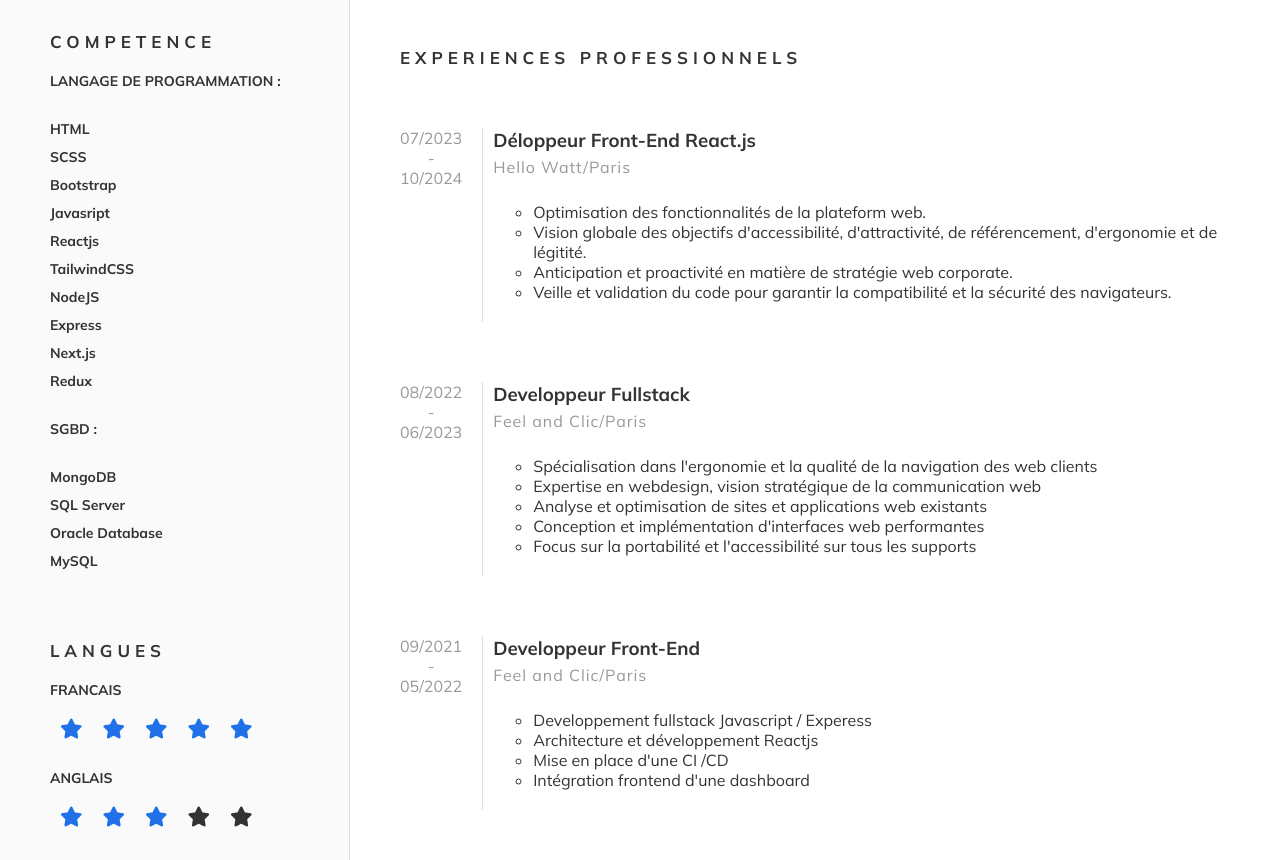
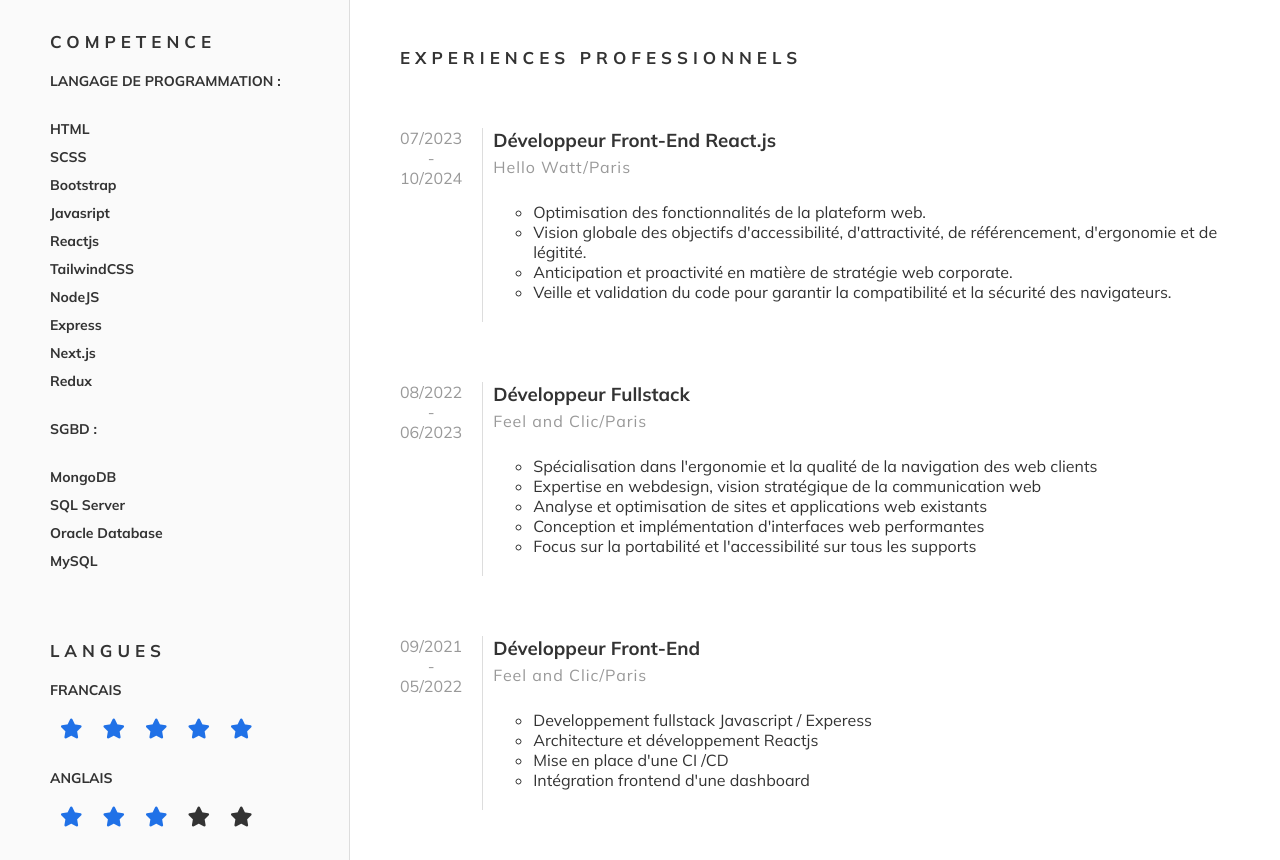
Before and after one commit to Adoum15/cv-adoum, a website: page index.html in a window 1280 px wide. Shown: the part 708-1568 px from the top of the page. Drawn offline with Linux system fonts and the light colour scheme.

Commit message:
correction des erreur

```diff
--- a/index.html
+++ b/index.html
@@ -135,7 +135,7 @@
             10/2024
           </div>
           <div class="content">
-            <h3>Déloppeur Front-End React.js</h3>
+            <h3>Développeur Front-End React.js</h3>
             <p class="text-hint">Hello Watt/Paris</p>
             <ul>
               <li>Optimisation des fonctionnalités de la plateform web.</li>
@@ -161,7 +161,7 @@
             06/2023
           </div>
           <div class="content">
-            <h3>Developpeur Fullstack</h3>
+            <h3>Développeur Fullstack</h3>
             <p class="text-hint">Feel and Clic/Paris</p>
             <ul>
               <li>
@@ -192,7 +192,7 @@
             05/2022
           </div>
           <div class="content">
-            <h3>Developpeur Front-End</h3>
+            <h3>Développeur Front-End</h3>
             <p class="text-hint">Feel and Clic/Paris</p>
             <ul>
               <li>Developpement fullstack Javascript / Experess</li>
```
